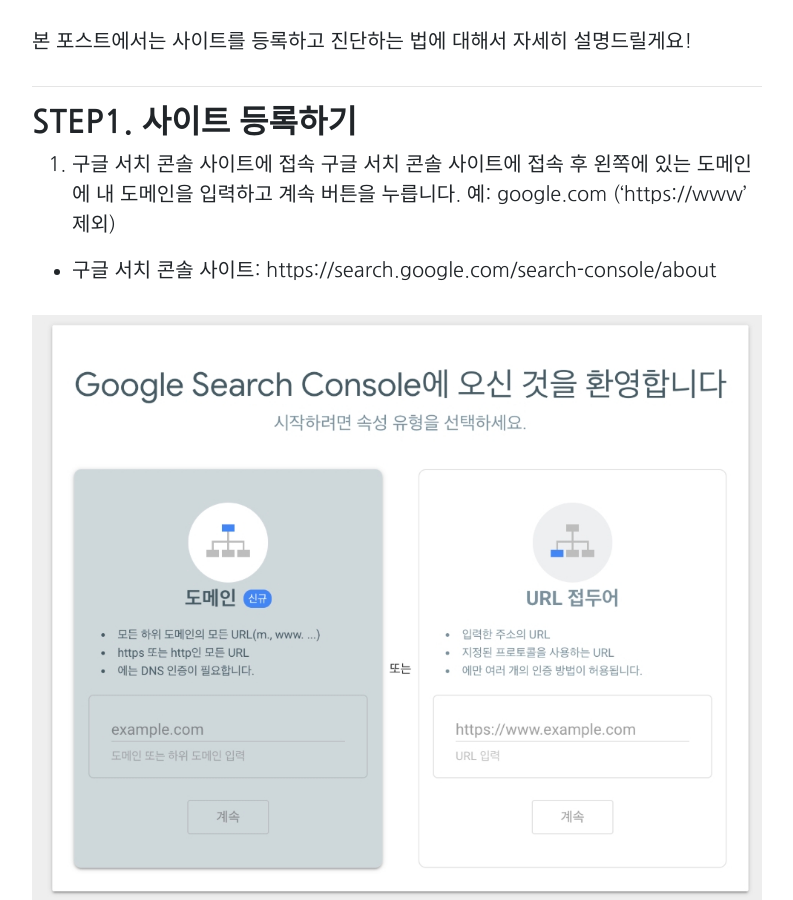
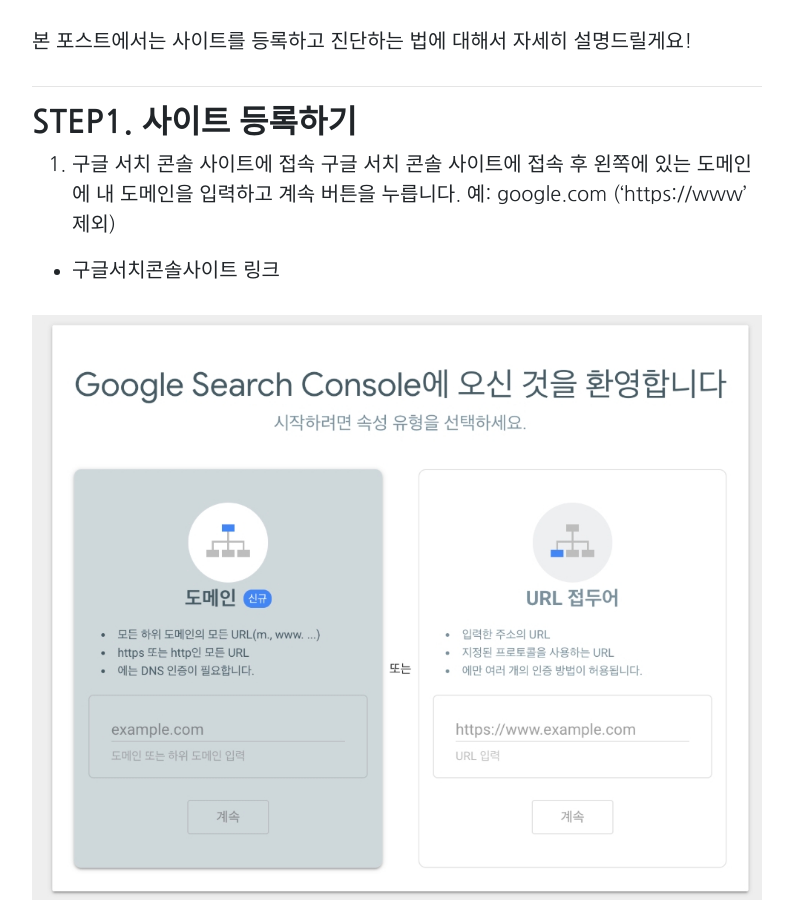
Before and after one commit to bogopa89/magaeiner, a Jekyll site: the page built from _posts/2020-03-08-mkt-googlesearchconsole.md, in a window 1280 px wide and 900 px high, scrolled down 1877 px. Shown: the whole window, without its empty margins (243-1036 px from the left). Built offline with Jekyll 4.4.1, drawn with Linux system fonts in a browser that asks for light colours; comment, search, counter and statistics services are not loaded.

Commit message:
post4_수정5

```diff
--- a/_posts/2020-03-08-mkt-googlesearchconsole.md
+++ b/_posts/2020-03-08-mkt-googlesearchconsole.md
@@ -50,7 +50,7 @@
 1. 구글 서치 콘솔 사이트에 접속
 구글 서치 콘솔 사이트에 접속 후 왼쪽에 있는 도메인에 내 도메인을 입력하고 계속 버튼을 누릅니다. 예: google.com ('https://www' 제외)
 
-* 구글 서치 콘솔 사이트: https://search.google.com/search-console/about
+* [구글서치콘솔사이트 링크](https://search.google.com/search-console/about, "link")
 
 ![사이트등록하기](/img/posts/004/02.jpg)
 
```
